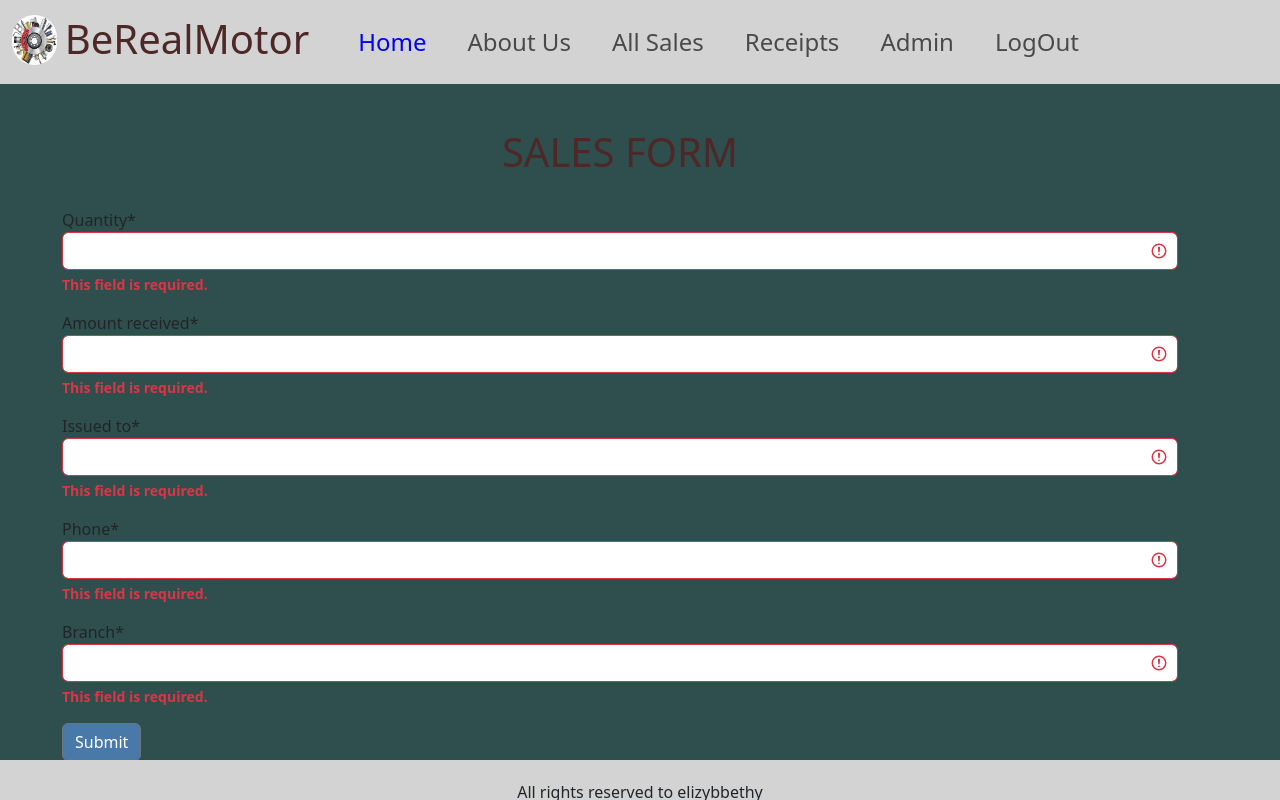
After one commit to Elizybbethy/BeReal-Spareparts-project, a Django app: page /issue_item/1 in a window 1280 px wide. The commit adds this page. Run offline with Django 3.2, Linux system fonts and the light colour scheme; a user stored in the database is signed in; data comes from the database, SQL or seed files in the repository; both versions use the stored data as it was after the commit; tables that the repository leaves empty hold one stand-in row (values such as "Sample post"); some libraries are stand-ins or nearby versions.

Commit message:
Added a Sale form

```diff
--- a/SpareMotors/SpareApp/forms.py
+++ b/SpareMotors/SpareApp/forms.py
@@ -11,5 +11,5 @@ class SaleForm(ModelForm):
     class Meta:
         model = Sale
         fields = [
-            "amount_received", "issued_to","phone", "branch_name"
+            "quantity","amount_received", "issued_to","phone", "branch"
         ]
--- a/SpareMotors/SpareApp/models.py
+++ b/SpareMotors/SpareApp/models.py
@@ -27,10 +27,19 @@ class Product(models.Model):
 
 class Sale(models.Model):
     part = models.ForeignKey(Product, on_delete=models.CASCADE, null=False, blank=False)
+    quantity = models.IntegerField(default=0,null=False,blank=False)
     amount_received = models.IntegerField(default=0, null=False, blank=False)
     issued_to = models.CharField(max_length=100, null=True, blank=False)
     phone = models.CharField(max_length=30, null=True, blank=False)
     branch = models.CharField(max_length=50, null=True, blank=False)
 
+    def get_total(self):
+        total = self.quantity * self.part.unit_price
+        return int(total)
+
+    def get_change(self):
+        change = self.get_total - self.amount_received
+        return abs(int(change))
+
     def __str__(self):
         return self.part.part_name
--- /dev/null
+++ b/SpareMotors/SpareApp/static/css/about.css
@@ -0,0 +1,3 @@
+.welcome{
+    color: rgb(8, 8, 179);
+}
--- a/SpareMotors/SpareApp/static/css/base.css
+++ b/SpareMotors/SpareApp/static/css/base.css
@@ -8,7 +8,7 @@ body{
     background-color: #2F4F4F;
 }
 h1{
-    color: brown;
+    color: rgb(78, 39, 39);
 }
 .container{
     margin: 20px 50px;
--- a/SpareMotors/SpareApp/urls.py
+++ b/SpareMotors/SpareApp/urls.py
@@ -13,8 +13,12 @@ urlpatterns = [
     path('about', views.about, name='about'),
     path('home/<int:product_id>', views.product_detail, name='product_detail'),
 
+    #All sales made
+    path('all_sales/', views.all_sales, name='all_sales'),
+    path('issue_item/<int:pk>', views.issue_item, name='issue_item'),
 
-
+    #Add to stock
+    path('add_to_stock/<int:pk>', views.add_to_stock, name="add_to_stock"),
 
     #Login path
     path('login/', auth_views.LoginView.as_view(template_name='spare/login.html'), name= 'login'),
--- a/SpareMotors/SpareApp/views.py
+++ b/SpareMotors/SpareApp/views.py
@@ -6,9 +6,12 @@ from django.contrib.auth.decorators import login_required
 
 from .models import *
 from .filters import *
+from .forms import *
 
 def index(request):
     return render(request, 'spare/index.html')
+
+
 
 def about(request):
     return render(request, 'spare/about.html')
@@ -21,12 +24,53 @@ def home(request):
     return render(request,'spare/home.html', {'products': products, 'product_filters': product_filters})
 
 @login_required
-def product_detail(request, id):
-    product = Product.objects.get(id == id)
+def product_detail(request, product_id):
+    product = Product.objects.get(id = product_id)
     return render(request,'spare/product_detail.html',{'product':product})
 
+def all_sales(request):
+    sales = Sale.objects.all()
+    total = sum([items.amount_received for items in sales])
+    change = sum([items.get_change() for items in sales])
+    net = total - change
+    return render(request, 'spare/all_sales.html',{'sales':sales, 'total':total, 'change':change,'net':net})
 
+@login_required
+def issue_item(request,pk):
+    issued_item = Product.objects.get(id=pk)
+    sales_form = SaleForm(request.POST)
 
+    if request.method == 'POST':
+        if sales_form.is_valid():
+            new_sale = sales_form.save(commit =False)
+            new_sale.item = issued_item
+            new_sale.unit_price = issued_item.unit_price
+            new_sale.save()
 
-def product_detail(request):
-    pass
+            #keeping track of the stock remaining after the sale
+            issued_quantity = int(request.POST['quantity'])
+            issued_item.total_quantity -= issued_quantity
+            issued_item.save()
+
+            print(issued_item.part_name)
+            print(request.POST['quantity'])
+            print(issued_item.total_quantity)
+
+            return redirect('receipt')
+    return render(request,'spare/issue_item.html',{'sales_form':sales_form})
+
+@login_required
+def add_to_stock(request,pk):
+    issued_item = Product.objects.get(id=pk)
+    form = AddForm(request.POST)
+
+    if request.method=='POST':
+        if form.is_valid():
+            added_quantity = int(request.POST['received_quantity'])
+            issued_item.total_quantity += added_quantity
+            issued_item.save()
+            #to add to the remaining stock quantity
+            print(added_quantity)
+            print(issued_item.total_quantity)
+            return redirect('home')
+    return render(request,'spare/add_to_stock.html',{'form':form})
--- a/SpareMotors/templates/spare/base.html
+++ b/SpareMotors/templates/spare/base.html
@@ -11,6 +11,7 @@
     <link rel="stylesheet" href="{% static 'css/navbar.css' %}">
     <link rel="stylesheet" href="{% static 'css/base.css'%}">
     <link rel="stylesheet" href="{% static 'css/footer.css' %}">
+
     <title>BeRealMotor</title>
 </head>
 <body>
@@ -32,7 +33,7 @@
                     </li>
                     {% if user.is_authenticated %}
                     <li class="nav-item">
-                        <a class="nav-link" href="#">Services</a>
+                        <a class="nav-link" href="about">About Us</a>
                     </li>
                     <li class="nav-item">
                         <a class="nav-link" href="#">All Sales</a>
--- a/SpareMotors/templates/spare/home.html
+++ b/SpareMotors/templates/spare/home.html
@@ -23,6 +23,7 @@
         <th scope="col">Item Name</th>
         <th scope="col">Quantity</th>
         <th scope="col">Unit Price(UGX)</th>
+        <th scope="col">Action</th>
       </tr>
     </thead>
     {% for product in products %}
--- /dev/null
+++ b/SpareMotors/templates/spare/issue_item.html
@@ -0,0 +1,19 @@
+{% extends 'spare/base.html' %}
+{% load static %}
+{% load crispy_forms_tags %}
+{% block content %}
+<br>
+<div class="container">
+    <form method="POST" action="">
+        <h1 class="text-center">SALES FORM</h1>
+        <br>
+         {% csrf_token %}
+{{sales_form | crispy}}
+<input type="submit" class="btn btn-secondary btn" type="button">
+    </form>
+</div>
+
+
+
+
+{% endblock content %}
--- a/SpareMotors/templates/spare/product_detail.html
+++ b/SpareMotors/templates/spare/product_detail.html
@@ -19,7 +19,7 @@
     </thead>
     <tbody>
       <tr>
-        <td>{{product.category_name}}</td>
+        <td>{{product.Category_name}}</td>
         <td>{{product.part_name}}</td>
         <td>{{product.total_quantity}}</td>
         <td>UGX{{product.unit_price}}</td>
```
Also changed, not shown: SpareMotors/templates/spare/about.html (+4 -3 lines), SpareMotors/templates/spare/add_to_stock.html (added, +17 -0 lines), SpareMotors/templates/spare/all_sales.html (added, +53 -0 lines), SpareMotors/SpareApp/migrations/0003_sale_quantity.py (added), SpareMotors/db.sqlite3.
